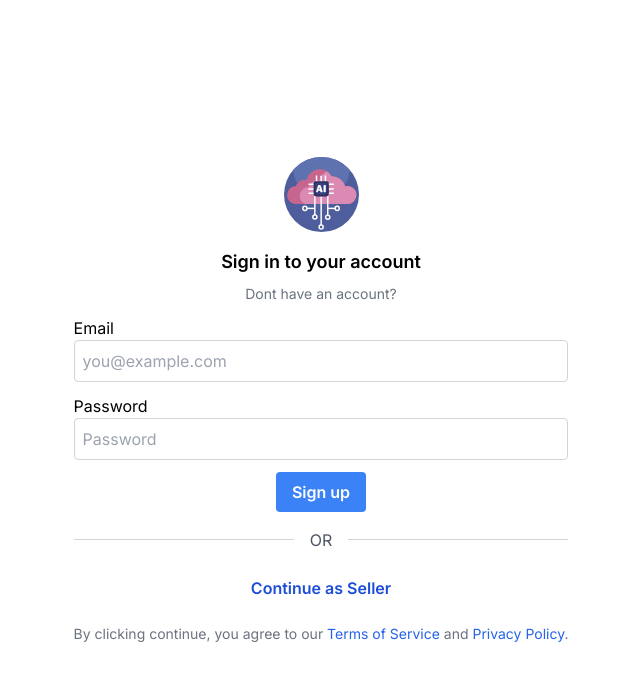
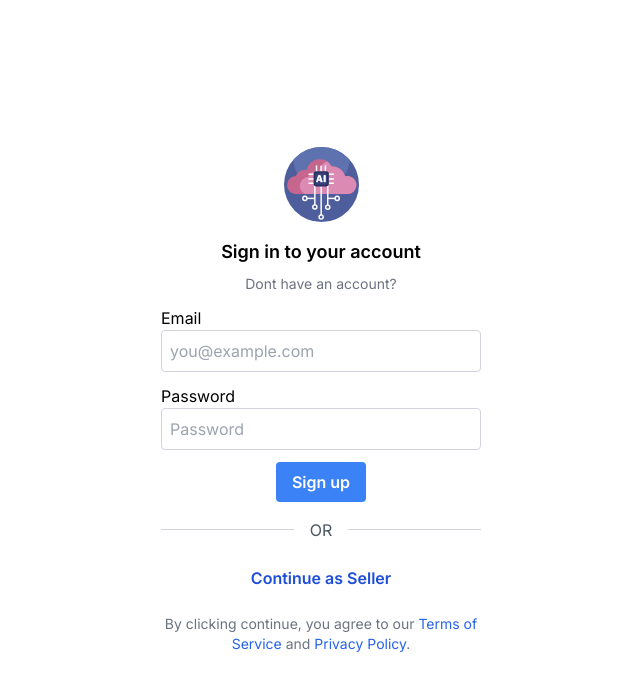
Before and after one commit to abraxas93/dashboard-ui-app, a Next.js app: page / in a window 1280 px wide. Shown: the top 690 px of the page, without its empty margins (319-959 px from the left). Built offline with nearby package versions, Linux system fonts and the light colour scheme.

Commit message:
style: update form width

```diff
--- a/app/page.tsx
+++ b/app/page.tsx
@@ -6,7 +6,7 @@
 export default function Home() {
   return (
     <main className="flex justify-center items-center h-screen">
-      <div className="flex flex-col min-w-96 gap-3">
+      <div className="flex flex-col w-80 gap-3">
         <div className="card-header flex items-center flex-col gap-2">
           <Image
             src="/ai.svg"
```
